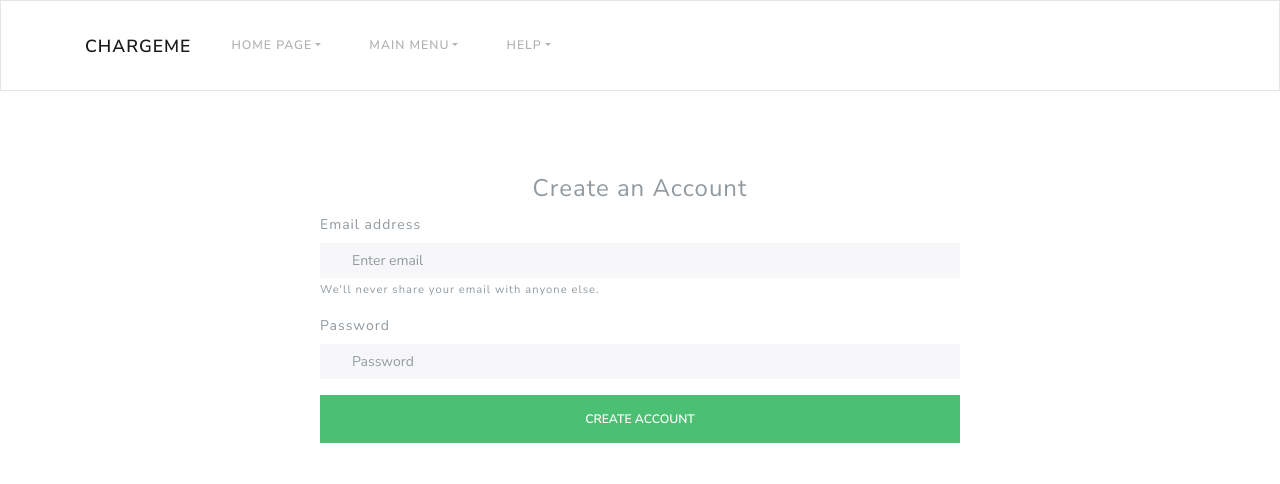
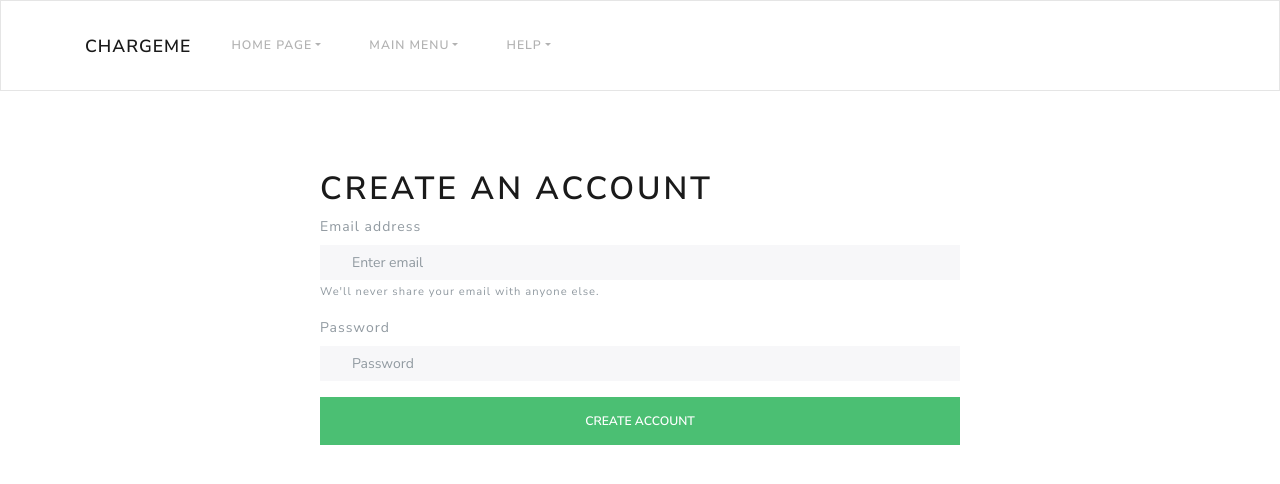
Before and after one commit to NikkiNgNguyen/ChargeMe, a React (Create React App) app: page /createAccount in a window 1280 px wide. Shown: the top 484 px of the page. Built offline with nearby package versions, Linux system fonts and the light colour scheme.

Commit message:
changed header

```diff
--- a/src/Views/createAccount.js
+++ b/src/Views/createAccount.js
@@ -9,7 +9,7 @@ export default class createAccount extends Component {
           <div className="bs-component">
             <form className="form-container">
               <fieldset>
-                <legend> Create an Account </legend>
+                <h1> Create an Account </h1>
                   <div className="form-group">
                     <label for= "exampleInputEmail1">Email address</label>
                     <input type="email" className="form-control" id="exampleInputEmail1" aria-describedby="emailHelp"placeholder="Enter email"></input>
```
